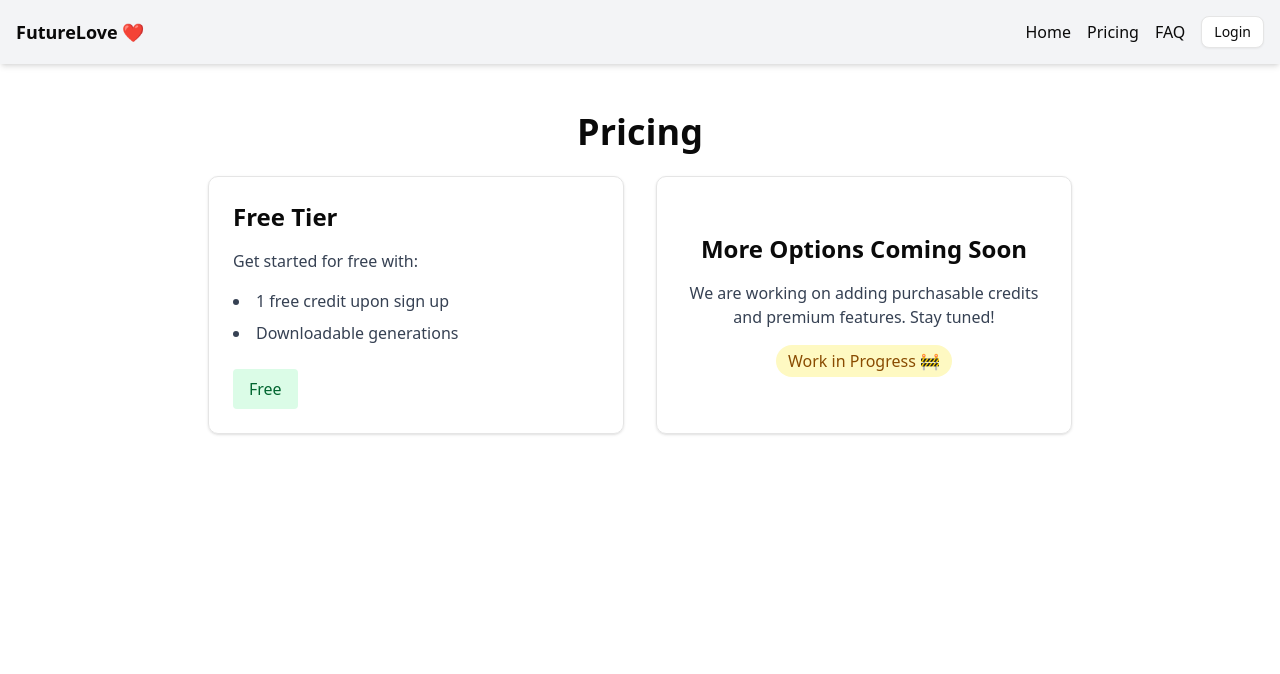
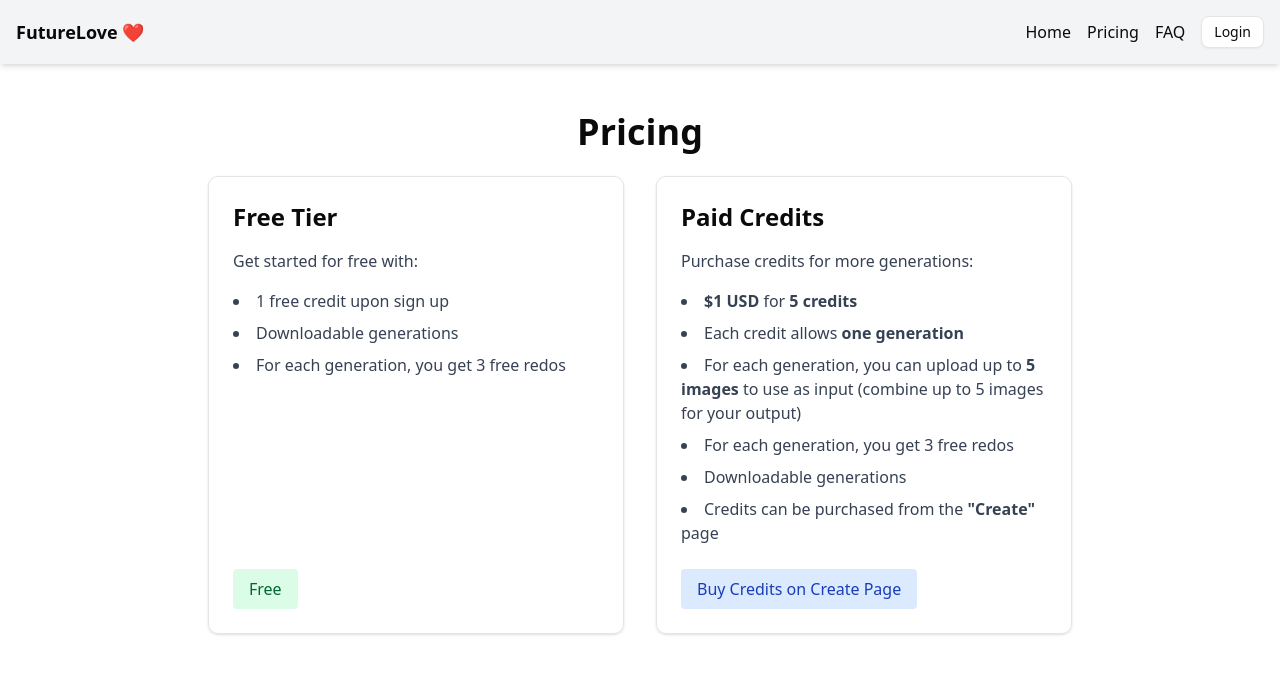
Before and after one commit to jasonthepenguin/gemini-image-gen-site, a Next.js app: page /pricing in a window 1280 px wide. Shown: the top 674 px of the page. Built offline with nearby package versions, Linux system fonts and the light colour scheme; no server answers.

Commit message:
Add updated pricing page

```diff
--- a/src/app/pricing/page.tsx
+++ b/src/app/pricing/page.tsx
@@ -15,6 +15,7 @@ export default function PricingPage() {
           <ul className="mb-6 space-y-2 list-disc list-inside text-gray-700 dark:text-gray-300">
             <li>1 free credit upon sign up</li>
             <li>Downloadable generations</li>
+            <li>For each generation, you get 3 free redos</li>
           </ul>
           <div className="mt-auto">
             <span className="inline-block px-4 py-2 rounded bg-green-100 text-green-800 font-medium">
@@ -23,16 +24,29 @@ export default function PricingPage() {
           </div>
         </div>
 
-        {/* Coming Soon */}
-        <div className="border rounded-lg shadow p-6 flex flex-col justify-center items-center">
-          <h2 className="text-2xl font-semibold mb-4">More Options Coming Soon</h2>
-          <p className="text-gray-700 dark:text-gray-300 text-center">
-            We are working on adding purchasable credits and premium features.
-            Stay tuned!
+        {/* Paid Credits */}
+        <div className="border rounded-lg shadow p-6 flex flex-col">
+          <h2 className="text-2xl font-semibold mb-4">Paid Credits</h2>
+          <p className="mb-4 text-gray-700 dark:text-gray-300">
+            Purchase credits for more generations:
           </p>
-          <span className="mt-4 inline-block px-3 py-1 rounded-full bg-yellow-100 text-yellow-800 font-medium">
-            Work in Progress 🚧
-          </span>
+          <ul className="mb-6 space-y-2 list-disc list-inside text-gray-700 dark:text-gray-300">
+            <li><b>$1 USD</b> for <b>5 credits</b></li>
+            <li>Each credit allows <b>one generation</b></li>
+            <li>
+              For each generation, you can upload up to <b>5 images</b> to use as input (combine up to 5 images for your output)
+            </li>
+            <li>For each generation, you get 3 free redos</li>
+            <li>Downloadable generations</li>
+            <li>
+              Credits can be purchased from the <b>"Create"</b> page
+            </li>
+          </ul>
+          <div className="mt-auto">
+            <span className="inline-block px-4 py-2 rounded bg-blue-100 text-blue-800 font-medium">
+              Buy Credits on Create Page
+            </span>
+          </div>
         </div>
       </div>
     </main>
```
